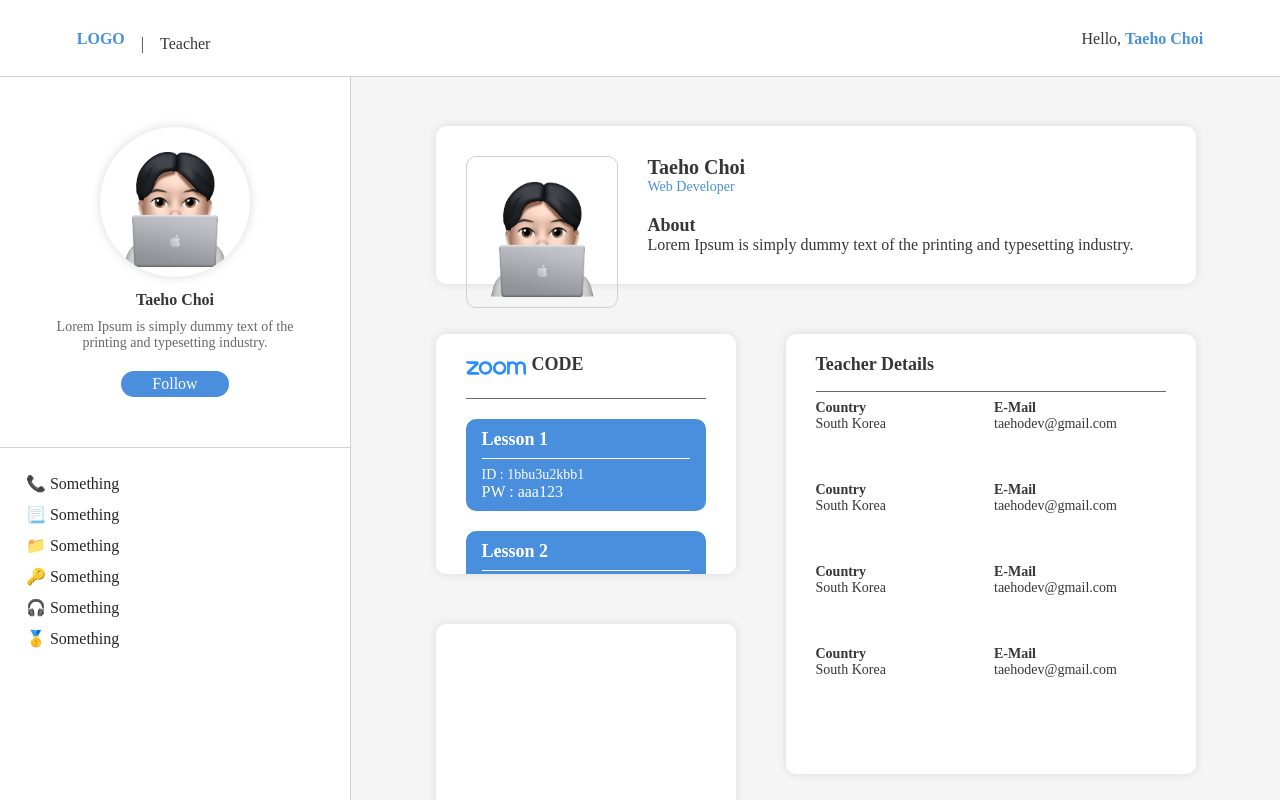
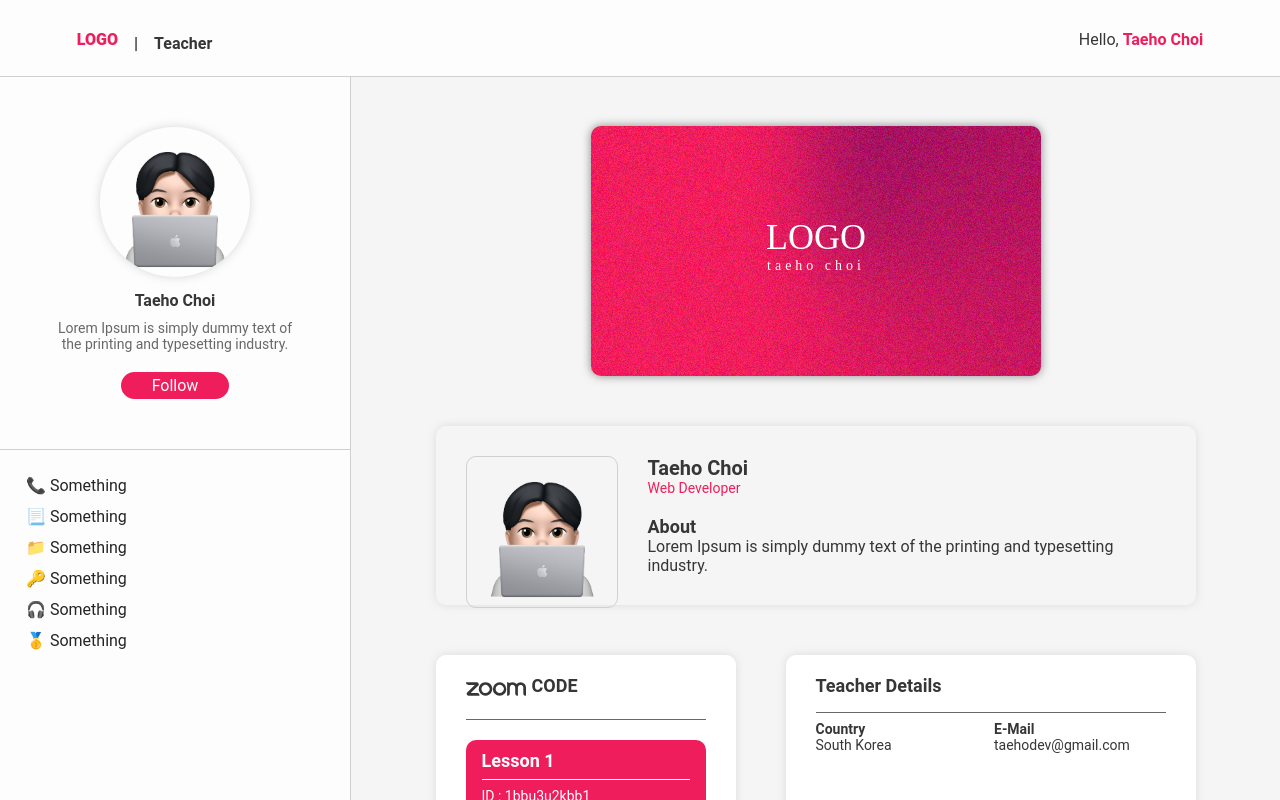
Before and after one commit to taeho-choi/tutoring-platform, a React (Create React App) app: page /teacher in a window 1280 px wide. Shown: the top 800 px of the page. Built offline with nearby package versions, Linux system fonts and the light colour scheme; a web font is replaced by a local one.

Commit message:
change theme color, add teacher card

```diff
--- a/src/App.css
+++ b/src/App.css
@@ -6,7 +6,7 @@
   font-style: normal;
 }
 
-@import url("https://fonts.googleapis.com/css2?family=Poppins:wght@400;500;600;700;800&display=swap");
+@import url("https://fonts.googleapis.com/css2?family=Nanum+Myeongjo:wght@800&family=Roboto:wght@100;300;400;500;700;900&display=swap");
 
 .App {
   text-align: center;
@@ -15,6 +15,7 @@
   min-height: 100vh;
   font-family: "Poppins", "Pretendard-Regular";
   text-decoration: none;
+  font-family: "Roboto", sans-serif;
 }
 
 ul,
--- a/src/LoginPage.css
+++ b/src/LoginPage.css
@@ -44,7 +44,7 @@
   font-weight: 1000;
   outline-width: 1px;
   border: none;
-  background: #498fdd;
+  background: #f01d5c;
   letter-spacing: 0.4px;
   line-height: 2.4vh;
   margin-bottom: 18px;
@@ -70,7 +70,7 @@
   font-size: 14px;
   font-weight: 600;
   outline-width: 1px;
-  border: 1px solid #498fdd;
+  border: 1px solid #f01d5c;
   background: #ffffff;
   letter-spacing: 0.4px;
   line-height: 2.4vh;
@@ -78,7 +78,7 @@
   margin-top: 0px;
   box-sizing: border-box;
   cursor: pointer;
-  color: #498fdd;
+  color: #f01d5c;
   transition-duration: 100ms;
   box-shadow: 0px 0px 10px rgba(128, 128, 128, 0.2);
   display: block;
--- a/src/MainPage.css
+++ b/src/MainPage.css
@@ -24,7 +24,7 @@
 
 .MainPage .firstArea .intro .logo {
   font-weight: 600;
-  color: #498fdd;
+  color: #f01d5c;
 }
 
 .MainPage .firstArea img {
--- a/src/SideMenu.css
+++ b/src/SideMenu.css
@@ -10,7 +10,7 @@
 .SideMenu .Logo {
   margin: 50px 0px 50px 0px;
   font-weight: 600;
-  color: #498fdd;
+  color: #f01d5c;
   font-size: 24px;
 }
 
@@ -23,7 +23,7 @@
   font-weight: 700;
   outline-width: 1px;
   border: none;
-  background: #498fdd;
+  background: #f01d5c;
   letter-spacing: 0.4px;
   line-height: 2.4vh;
   margin-bottom: 4px;
--- a/src/Teacher.css
+++ b/src/Teacher.css
@@ -1,5 +1,7 @@
 .Teacher {
   position: fixed;
+  z-index: 9999;
+
   color: #363636;
   width: 100vw;
 }
@@ -10,20 +12,22 @@
   padding-left: 6vw;
   padding-right: 6vw;
   border-bottom: 1px solid #d0d0d0;
-  background-color: white;
-  /* margin-bottom: 30px; */
+
+  background: rgba(255, 255, 255, 0.8);
+  backdrop-filter: blur(5px);
+  -webkit-backdrop-filter: blur(5px);
 }
 
 .Teacher .topArea .logo {
-  font-weight: 600;
-  color: #498fdd;
+  font-weight: 800;
+  color: #f01d5c;
   font-size: 16px;
   float: left;
 }
 
 .Teacher .topArea .pageInfo {
   margin-left: 16px;
-  font-weight: 300;
+  font-weight: 600;
   color: #363636;
   font-size: 16px;
   float: left;
@@ -35,6 +39,6 @@
 }
 
 .Teacher .hello a {
-  color: #498fdd;
+  color: #f01d5c;
   font-weight: 600;
 }
--- a/src/TeacherContent.css
+++ b/src/TeacherContent.css
@@ -10,12 +10,122 @@
   height: 76px;
 }
 
+.TeacherContent .cardContainer {
+  width: 450px;
+  height: 250px;
+  position: relative;
+  margin: auto;
+  margin-top: 50px;
+  border-radius: 10px;
+}
+
+.TeacherContent .card {
+  position: absolute;
+  width: 100%;
+  height: 100%;
+  transform-style: preserve-3d;
+  transition: all 0.8s ease;
+  background-color: #f5f5f5;
+  border-radius: 10px;
+}
+
+.TeacherContent .card:hover {
+  transform: perspective(600px) rotateY(180deg);
+}
+
+.TeacherContent .cardFront {
+  position: absolute;
+  margin: auto;
+  width: 100%;
+  height: 100%;
+  backface-visibility: hidden;
+  background-color: white;
+  background-image: url("../public/img/card_front.png");
+  color: white;
+  transform: perspective(600px) rotateY(0deg);
+  border-radius: 10px;
+  box-shadow: 0px 0px 10px rgba(61, 61, 61, 0.6);
+}
+
+.TeacherContent .cardFront #logo {
+  padding-top: 90px;
+  font-size: 36px;
+  font-family: "Nanum Myeongjo", serif;
+}
+
+.TeacherContent .cardFront #name {
+  font-size: 14px;
+  letter-spacing: 4px;
+  font-family: "Nanum Myeongjo", serif;
+}
+
+.TeacherContent .cardBack {
+  position: absolute;
+  width: 100%;
+  height: 100%;
+  backface-visibility: hidden;
+  background-image: url("../public/img/card_back.png");
+
+  color: #363636;
+  transform: perspective(600px) rotateY(180deg);
+  border-radius: 10px;
+  box-shadow: 0px 0px 10px rgba(128, 128, 128, 0.2);
+  text-align: left;
+}
+
+.TeacherContent .cardBack #logo {
+  float: right;
+  padding: 40px;
+  font-size: 40px;
+  color: #d5d5d5;
+  font-family: "Nanum Myeongjo", serif;
+}
+
+.TeacherContent .cardBack #nameKor {
+  font-family: "Pretendard";
+  font-size: 24px;
+  font-weight: 700;
+  letter-spacing: 6px;
+  margin-left: 0px;
+  padding-left: 40px;
+  padding-top: 40px;
+}
+
+.TeacherContent .cardBack #nameKor a {
+  font-family: "Roboto", sans-serif;
+  color: #f01d5c;
+  font-size: 14px;
+  font-weight: 400;
+  letter-spacing: 0px;
+  margin-left: 0px;
+  padding-left: 4px;
+}
+
+.TeacherContent .cardBack #nameEng {
+  padding-left: 40px;
+  font-size: 12px;
+  font-weight: 500;
+}
+
+.TeacherContent .cardBack #describe {
+  padding-left: 40px;
+  font-size: 12px;
+  font-weight: 500;
+  padding-top: 20px;
+}
+
+.TeacherContent .cardBack hr {
+  margin: auto;
+  width: 370px;
+  margin-top: 30px;
+  background-color: #f01d5c;
+}
+
 .TeacherContent .teacherInfo {
   margin: auto;
   margin-top: 50px;
   margin-bottom: 50px;
   width: 700px;
-  background-color: white;
   box-shadow: 0px 0px 10px rgba(128, 128, 128, 0.2);
   border-radius: 10px;
   padding: 30px;
@@ -29,6 +139,7 @@
   border: 1px solid #d0d0d0;
   border-radius: 10px;
   margin-right: 30px;
+  margin-bottom: 30px;
 }
 
 .TeacherContent .teacherInfo .name {
@@ -37,7 +148,7 @@
 }
 
 .TeacherContent .teacherInfo .job {
-  color: #498fdd;
+  color: #f01d5c;
 
   font-size: 14px;
   margin-bottom: 20px;
@@ -103,7 +214,7 @@
 }
 
 #zoomIcon {
-  fill: #2d8cff;
+  fill: #363636;
   width: 60px;
   float: left;
   margin-top: -16px;
@@ -121,7 +232,7 @@ hr {
 
 .TeacherContent .zoomCode .lesson {
   margin-top: 20px;
-  background-color: #498fdd;
+  background-color: #f01d5c;
   padding: 10px;
   padding-left: 16px;
   padding-right: 16px;
--- a/src/TeacherContent.js
+++ b/src/TeacherContent.js
@@ -5,6 +5,28 @@ const TeacherContent = () => {
   return (
     <div className="TeacherContent">
       <div className="paddingBox"></div>
+      <div className="cardContainer">
+        <div className="card">
+          <div className="cardFront">
+            <div id="logo">LOGO</div> <div id="name">taeho choi</div>
+          </div>
+          <div className="cardBack">
+            <div id="logo">LOGO</div>
+            <div id="nameKor">
+              최태호<a>Web Developer</a>
+            </div>
+            <div id="nameEng">TAEHO CHOI</div>
+            <div id="describe">
+              Ｍ　+82 010-2737-8623
+              <br />
+              Ｅ　abcabc123@naver.com
+              <br />
+              Ｃ　HTML/CSS, JavaScript, TypeScript
+            </div>
+            <hr></hr>
+          </div>
+        </div>
+      </div>
       <div className="teacherInfo">
         <img src="img/myPhoto.png" />
         <div className="name">Taeho Choi</div>
--- a/src/TeacherSideMenu.css
+++ b/src/TeacherSideMenu.css
@@ -27,7 +27,7 @@
   width: 350px;
   height: calc(150vh - 100px);
   padding-top: 50px;
-  background-color: #ffffff;
+  background-color: #fdfdfd;
   float: left;
 }
 
@@ -51,7 +51,7 @@
   width: 100px;
   padding: 4px;
   border-radius: 50px;
-  background-color: #498fdd;
+  background-color: #f01d5c;
   color: white;
   transition-duration: 100ms;
   font-size: 16px;
@@ -60,11 +60,12 @@
 .TeacherSideMenu .info .profile {
   padding-bottom: 50px;
   border-bottom: 1px solid #d0d0d0;
+  transition-duration: 200ms;
 }
 
 .TeacherSideMenu .info .follow:hover {
-  transition-duration: 100ms;
-  background-color: #509aee;
+  transition-duration: 200ms;
+  background-color: grey;
   cursor: pointer;
 }
 
@@ -78,14 +79,14 @@
 .TeacherSideMenu .content .teacherInfo {
   float: left;
   margin-right: 50px;
-  background: white;
+  background: #fdfdfd;
   width: calc(50% - 100px);
   height: 100px;
   border-radius: 20px;
   box-shadow: 0px 0px 10px rgba(128, 128, 128, 0.1);
   margin-bottom: 50px;
   padding: 14px 36px 14px 36px;
-  color: #498fdd;
+  color: #f01d5c;
   font-weight: 500;
   font-size: 14px;
 }
@@ -93,7 +94,7 @@
 .TeacherSideMenu .content .card {
   float: left;
   width: 300px;
-  background: white;
+  background: #fdfdfd;
   height: 600px;
   border-radius: 20px;
   box-shadow: 0px 0px 10px rgba(128, 128, 128, 0.1);
```
Also changed, not shown: public/img/card_back.png (added), public/img/card_front.png (added).
